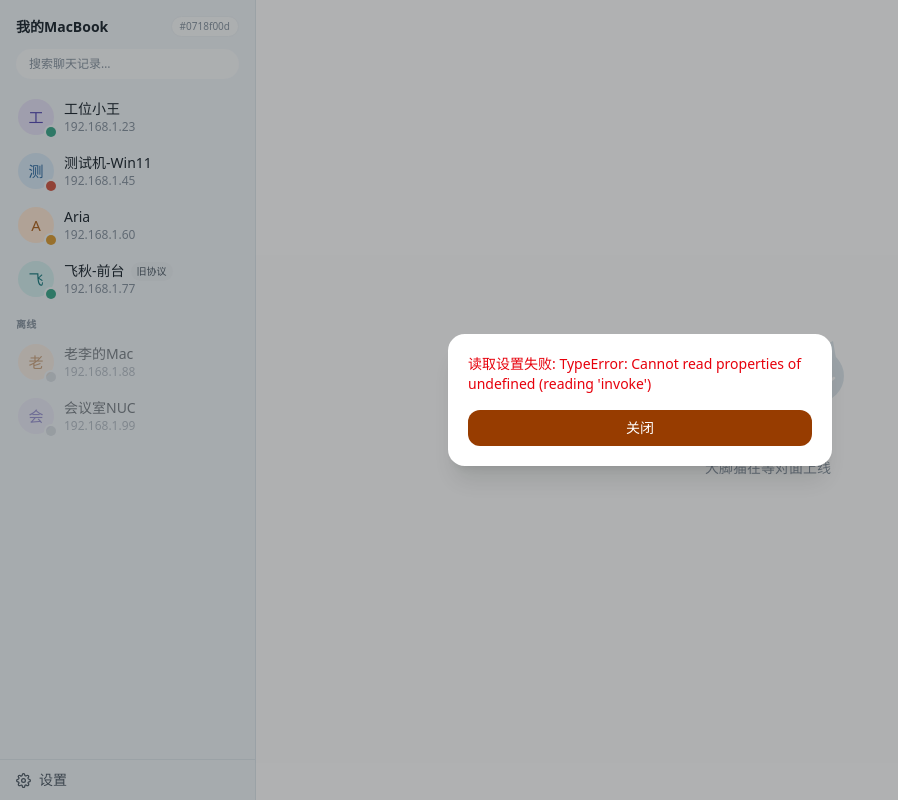
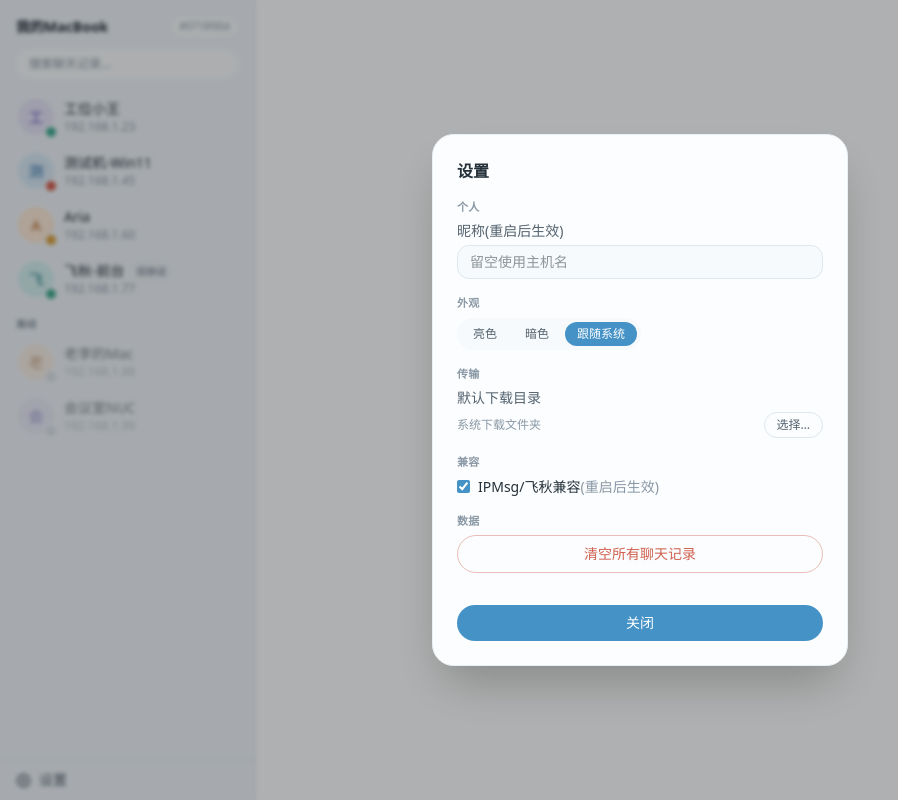
Before and after one commit to finch-xu/BigPaw, a React (Vite) app in the folder ui/: page / in a window 1280 px wide. Both pictures are taken after a click on the button "设置". Shown: the whole page, without its empty margins (0-898 px from the left). Built offline with nearby package versions, Linux system fonts and the light colour scheme.

Commit message:
feat(ui): 设置弹窗改版 — 分组布局 + 亮/暗/跟随系统主题切换

```diff
--- a/ui/src/SettingsModal.tsx
+++ b/ui/src/SettingsModal.tsx
@@ -2,6 +2,27 @@ import { useEffect, useState } from "react";
 import { invoke } from "@tauri-apps/api/core";
 import { confirm, open } from "@tauri-apps/plugin-dialog";
 import { useAppStore, type Settings } from "./store";
+import { getThemePref, setThemePref, type ThemePref } from "./theme";
+import { IS_TAURI } from "./mock";
+
+const MOCK_SETTINGS: Settings = { nickname: null, downloadDir: null, ipmsgEnabled: true };
+
+const THEME_OPTIONS: Array<[ThemePref, string]> = [
+  ["light", "亮色"],
+  ["dark", "暗色"],
+  ["system", "跟随系统"],
+];
+
+function Section({ title, children }: { title: string; children: React.ReactNode }) {
+  return (
+    <div className="mb-4">
+      <div className="mb-1.5 text-[11px] font-semibold uppercase tracking-wide text-muted-foreground">
+        {title}
+      </div>
+      {children}
+    </div>
+  );
+}
 
 export default function SettingsModal() {
   const setShowSettings = useAppStore((s) => s.setShowSettings);
@@ -9,8 +30,13 @@ export default function SettingsModal() {
   const [settings, setSettings] = useState<Settings | null>(null);
   const [needRestart, setNeedRestart] = useState(false);
   const [error, setError] = useState("");
+  const [theme, setTheme] = useState<ThemePref>(getThemePref());
 
   useEffect(() => {
+    if (!IS_TAURI) {
+      setSettings(MOCK_SETTINGS);
+      return;
+    }
     invoke<Settings>("get_settings")
       .then(setSettings)
       .catch((e) => setError(String(e)));
@@ -19,6 +45,7 @@ export default function SettingsModal() {
   async function save(next: Settings, restartHint: boolean) {
     const prev = settings;
     setSettings(next);
+    if (!IS_TAURI) return;
     try {
       await invoke("set_settings", { value: next });
       if (restartHint) setNeedRestart(true);
@@ -53,18 +80,26 @@ export default function SettingsModal() {
     }
   }
 
+  function switchTheme(pref: ThemePref) {
+    setThemePref(pref);
+    setTheme(pref);
+  }
+
   if (!settings) {
     if (!error) return null;
     return (
       <div
-        className="fixed inset-0 z-10 flex items-center justify-center bg-black/30"
+        className="fixed inset-0 z-10 flex items-center justify-center bg-black/30 backdrop-blur-[2px]"
         onClick={() => setShowSettings(false)}
       >
-        <div className="w-96 rounded-xl bg-white p-5 shadow-xl" onClick={(e) => e.stopPropagation()}>
-          <p className="text-sm text-red-600">读取设置失败: {error}</p>
+        <div
+          className="w-[26rem] rounded-2xl border border-border2 bg-background p-6 shadow-2xl"
+          onClick={(e) => e.stopPropagation()}
+        >
+          <p className="text-sm text-destructive">读取设置失败: {error}</p>
           <button
             onClick={() => setShowSettings(false)}
-            className="mt-4 w-full rounded-lg bg-amber-800 py-2 text-sm text-white hover:bg-amber-700"
+            className="mt-4 w-full rounded-full bg-primary py-2 text-sm text-primary-foreground hover:bg-primary-strong"
           >
             关闭
           </button>
@@ -75,17 +110,18 @@ export default function SettingsModal() {
 
   return (
     <div
-      className="fixed inset-0 z-10 flex items-center justify-center bg-black/30"
+      className="fixed inset-0 z-10 flex items-center justify-center bg-black/30 backdrop-blur-[2px]"
       onClick={() => setShowSettings(false)}
     >
       <div
-        className="w-96 rounded-xl bg-white p-5 shadow-xl"
+        className="max-h-[85vh] w-[26rem] overflow-y-auto rounded-2xl border border-border2 bg-background p-6 shadow-2xl"
         onClick={(e) => e.stopPropagation()}
       >
         <h2 className="mb-4 text-base font-bold">设置</h2>
 
-        <label className="mb-3 block text-sm">
-          <span className="text-amber-700">昵称(重启后生效)</span>
+        <Section title="个人">
+          <label className="block text-sm">
+            <span className="text-fg2">昵称(重启后生效)</span>
             <input
               defaultValue={settings.nickname ?? ""}
               onBlur={(e) => {
@@ -94,51 +130,78 @@ export default function SettingsModal() {
                   void save({ ...settings, nickname: v || null }, true);
               }}
               placeholder="留空使用主机名"
-            className="mt-1 w-full rounded border border-amber-300 px-2 py-1.5 outline-none focus:border-amber-500"
+              className="mt-1 w-full rounded-lg border border-border bg-panel px-3 py-1.5 outline-none focus:border-primary"
             />
           </label>
+        </Section>
 
-        <div className="mb-3 text-sm">
-          <span className="text-amber-700">默认下载目录</span>
+        <Section title="外观">
+          <div className="flex w-fit gap-1 rounded-full bg-panel p-1">
+            {THEME_OPTIONS.map(([v, label]) => (
+              <button
+                key={v}
+                onClick={() => switchTheme(v)}
+                className={
+                  "rounded-full px-3 py-1 text-xs " +
+                  (theme === v
+                    ? "bg-primary text-primary-foreground"
+                    : "text-fg2 hover:bg-hover")
+                }
+              >
+                {label}
+              </button>
+            ))}
+          </div>
+        </Section>
+
+        <Section title="传输">
+          <div className="text-sm">
+            <span className="text-fg2">默认下载目录</span>
             <div className="mt-1 flex items-center gap-2">
-            <span className="min-w-0 flex-1 truncate text-xs text-amber-600">
+              <span className="min-w-0 flex-1 truncate text-xs text-muted-foreground">
                 {settings.downloadDir ?? "系统下载文件夹"}
               </span>
               <button
                 onClick={pickDownloadDir}
-              className="shrink-0 rounded border border-amber-300 px-2 py-1 text-xs hover:bg-amber-100"
+                className="shrink-0 rounded-full border border-border px-3 py-1 text-xs text-fg2 hover:bg-hover"
               >
                 选择…
               </button>
             </div>
           </div>
+        </Section>
 
-        <label className="mb-4 flex items-center gap-2 text-sm">
+        <Section title="兼容">
+          <label className="flex items-center gap-2 text-sm">
             <input
               type="checkbox"
               checked={settings.ipmsgEnabled}
               onChange={(e) => void save({ ...settings, ipmsgEnabled: e.target.checked }, true)}
+              className="accent-(--primary)"
             />
             <span>
-            IPMsg/飞秋兼容<span className="text-amber-500">(重启后生效)</span>
+              IPMsg/飞秋兼容<span className="text-muted-foreground">(重启后生效)</span>
             </span>
           </label>
+        </Section>
 
+        <Section title="数据">
           <button
             onClick={handleClearAll}
-          className="w-full rounded-lg border border-red-300 py-2 text-sm text-red-600 hover:bg-red-50"
+            className="w-full rounded-full border border-destructive/40 py-2 text-sm text-destructive hover:bg-destructive/10"
           >
             清空所有聊天记录
           </button>
+        </Section>
 
         {needRestart && (
-          <p className="mt-3 text-xs text-amber-600">部分设置将在重启应用后生效。</p>
+          <p className="mt-3 text-xs text-warning-fg">部分设置将在重启应用后生效。</p>
         )}
-        {error && <p className="mt-3 text-xs text-red-600">保存失败: {error}</p>}
+        {error && <p className="mt-3 text-xs text-destructive">保存失败: {error}</p>}
 
         <button
           onClick={() => setShowSettings(false)}
-          className="mt-4 w-full rounded-lg bg-amber-800 py-2 text-sm text-white hover:bg-amber-700"
+          className="mt-4 w-full rounded-full bg-primary py-2 text-sm text-primary-foreground hover:bg-primary-strong"
         >
           关闭
         </button>
```
Lines whose indentation alone changed are shown as unchanged.
